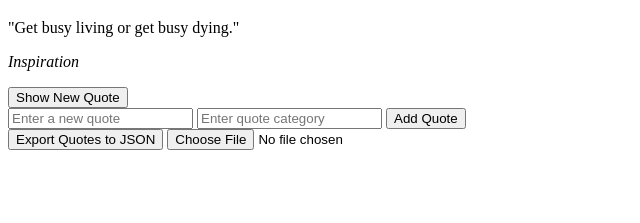
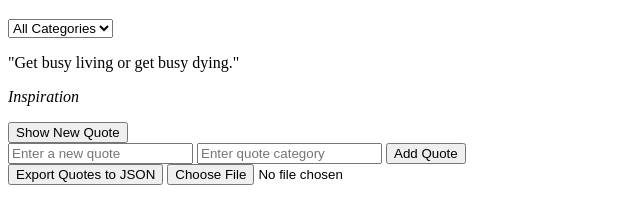
Before and after one commit to Khaya-Dlamini/alx_fe_javascript, a plain HTML site: page dom-manipulation/index.html in a window 1280 px wide. Both pictures are taken after a click on the button "Show New Quote". Shown: the part 61-284 px from the top of the page, without its empty margins (0-640 px from the left). Drawn offline with Linux system fonts and the light colour scheme.

Commit message:
filtering Sys

```diff
--- a/dom-manipulation/index.html
+++ b/dom-manipulation/index.html
@@ -7,6 +7,12 @@
 </head>
 <body>
     <h1>Dynamic Quote Generator</h1>
+
+    <!-- Dropdown for category filter -->
+    <select id="categoryFilter" onchange="filterQuotes()">
+        <option value="all">All Categories</option>
+        <!-- Categories will be dynamically populated here -->
+    </select>
 
     <!-- Placeholder for displaying quotes -->
     <div id="quoteDisplay"></div>
--- a/dom-manipulation/script.js
+++ b/dom-manipulation/script.js
@@ -5,21 +5,54 @@ const quotes = JSON.parse(localStorage.getItem('quotes')) || [
     { text: "Get busy living or get busy dying.", category: "Inspiration" }
 ];
 
+// Load last selected category filter from local storage
+const lastSelectedCategory = localStorage.getItem('selectedCategory') || 'all';
+
 // Function to save quotes to local storage
 function saveQuotes() {
     localStorage.setItem('quotes', JSON.stringify(quotes));
 }
 
-// Function to display a random quote
-function showRandomQuote() {
-    const randomIndex = Math.floor(Math.random() * quotes.length);
-    const randomQuote = quotes[randomIndex];
+// Function to populate the category filter dropdown
+function populateCategories() {
+    const categories = [...new Set(quotes.map(quote => quote.category))]; // Extract unique categories
+    const categoryFilter = document.getElementById('categoryFilter');
+    categoryFilter.innerHTML = '<option value="all">All Categories</option>'; // Reset options
 
-    // Store the last viewed quote in session storage
-    sessionStorage.setItem('lastViewedQuote', JSON.stringify(randomQuote));
+    categories.forEach(category => {
+        const option = document.createElement('option');
+        option.value = category;
+        option.textContent = category;
+        categoryFilter.appendChild(option);
+    });
 
+    // Set the last selected category if it exists
+    categoryFilter.value = lastSelectedCategory;
+}
+
+// Function to filter and display quotes based on the selected category
+function filterQuotes() {
+    const selectedCategory = document.getElementById('categoryFilter').value;
+    const filteredQuotes = selectedCategory === 'all'
+        ? quotes
+        : quotes.filter(quote => quote.category === selectedCategory);
+
+    displayQuotes(filteredQuotes);
+
+    // Save the selected category to local storage
+    localStorage.setItem('selectedCategory', selectedCategory);
+}
+
+// Function to display a list of quotes
+function displayQuotes(quotesToDisplay) {
     const quoteDisplay = document.getElementById('quoteDisplay');
-    quoteDisplay.innerHTML = `<p>"${randomQuote.text}"</p><p><em>${randomQuote.category}</em></p>`;
+    quoteDisplay.innerHTML = '';
+
+    quotesToDisplay.forEach(quote => {
+        const quoteElement = document.createElement('div');
+        quoteElement.innerHTML = `<p>"${quote.text}"</p><p><em>${quote.category}</em></p>`;
+        quoteDisplay.appendChild(quoteElement);
+    });
 }
 
 // Function to add a new quote to the array and update the DOM
@@ -31,7 +64,8 @@ function addQuote() {
         const newQuote = { text: quoteText, category: quoteCategory };
         quotes.push(newQuote);
         saveQuotes(); // Save the updated quotes array to local storage
-        showRandomQuote(); // Optionally display the new quote or a random one
+        populateCategories(); // Update categories dropdown
+        filterQuotes(); // Apply the current filter
         clearFormInputs();
     } else {
         alert('Please fill out both fields.');
@@ -64,8 +98,9 @@ function importFromJsonFile(event) {
         const importedQuotes = JSON.parse(event.target.result);
         quotes.push(...importedQuotes);
         saveQuotes(); // Save the updated quotes array to local storage
+        populateCategories(); // Update categories dropdown
+        filterQuotes(); // Apply the current filter
         alert('Quotes imported successfully!');
-        showRandomQuote(); // Optionally display a quote after import
     };
     fileReader.readAsText(event.target.files[0]);
 }
@@ -73,5 +108,19 @@ function importFromJsonFile(event) {
 // Add event listener to the "Show New Quote" button
 document.getElementById('newQuote').addEventListener('click', showRandomQuote);
 
-// Show a random quote on page load
-showRandomQuote();
+// Function to show a random quote
+function showRandomQuote() {
+    const filteredQuotes = document.getElementById('categoryFilter').value === 'all'
+        ? quotes
+        : quotes.filter(quote => quote.category === document.getElementById('categoryFilter').value);
+
+    const randomIndex = Math.floor(Math.random() * filteredQuotes.length);
+    const randomQuote = filteredQuotes[randomIndex];
+
+    const quoteDisplay = document.getElementById('quoteDisplay');
+    quoteDisplay.innerHTML = `<p>"${randomQuote.text}"</p><p><em>${randomQuote.category}</em></p>`;
+}
+
+// Initialize the application
+populateCategories(); // Populate the category filter dropdown
+filterQuotes(); // Apply the last selected filter
```
